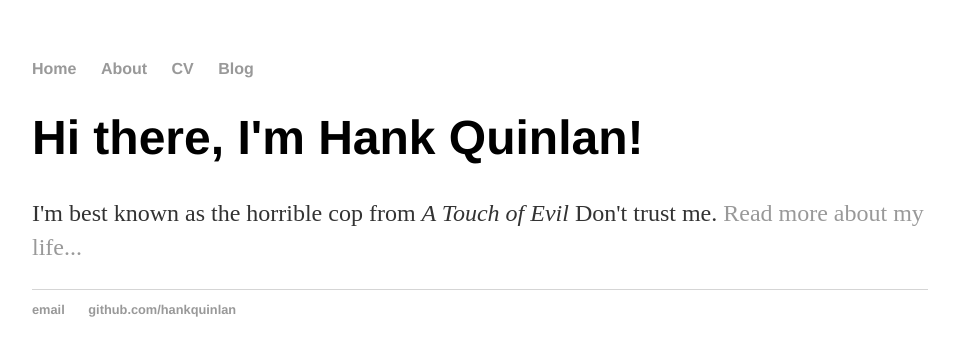
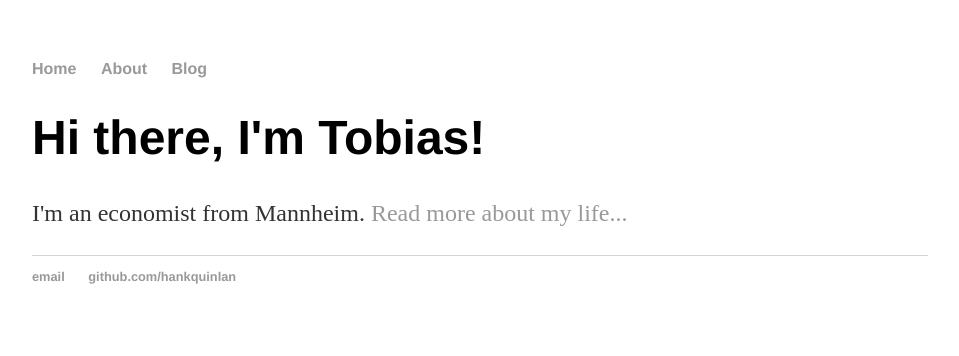
Before and after one commit to tostenzel/tostenzel.github.io, a Jekyll site: the page built from index.html, in a window 1280 px wide. Shown: the top 356 px of the page, without its empty margins (160-1119 px from the left). Built offline with Jekyll 4.4.1, drawn with Linux system fonts in a browser that asks for light colours.

Commit message:
personalise template

```diff
--- a/_layouts/default.html
+++ b/_layouts/default.html
@@ -10,7 +10,6 @@
 	    		<ul>
 	        		<li><a href="/">Home</a></li>
 		        	<li><a href="/about">About</a></li>
-	        		<li><a href="/cv">CV</a></li>
 	        		<li><a href="/blog">Blog</a></li>
 	    		</ul>
 			</nav>
@@ -21,8 +20,8 @@
 			</div><!-- /.container -->
 			<footer>
 	    		<ul>
-	        		<li><a href="mailto:hankquinlanhub@gmail.com">email</a></li>
-	        		<li><a href="https://github.com/hankquinlan">github.com/hankquinlan</a></li>
+	        		<li><a href="mailto:tobias.stenzel@mailbox.org">email</a></li>
+	        		<li><a href="https://github.com/tostenzel">github.com/hankquinlan</a></li>
 				</ul>
 			</footer>
 		</body>
--- a/index.html
+++ b/index.html
@@ -1,8 +1,8 @@
 ---
 layout: default
-title: Hank Quinlan, Horrible Cop
+title: Tobias Stenzel
 ---
 <div class="blurb">
-	<h1>Hi there, I'm Hank Quinlan!</h1>
-	<p>I'm best known as the horrible cop from <em>A Touch of Evil</em> Don't trust me. <a href="/about">Read more about my life...</a></p>
+	<h1>Hi there, I'm Tobias!</h1>
+	<p>I'm an economist from Mannheim. <a href="/about">Read more about my life...</a></p>
 </div><!-- /.blurb -->
```
Also changed, not shown: _posts/2020-05-31-hank-quinlan-site-launched.md (deleted, +0 -7 lines), _posts/2020-05-31-tobias-stenzel-site-launched.md (added, +7 -0 lines).
